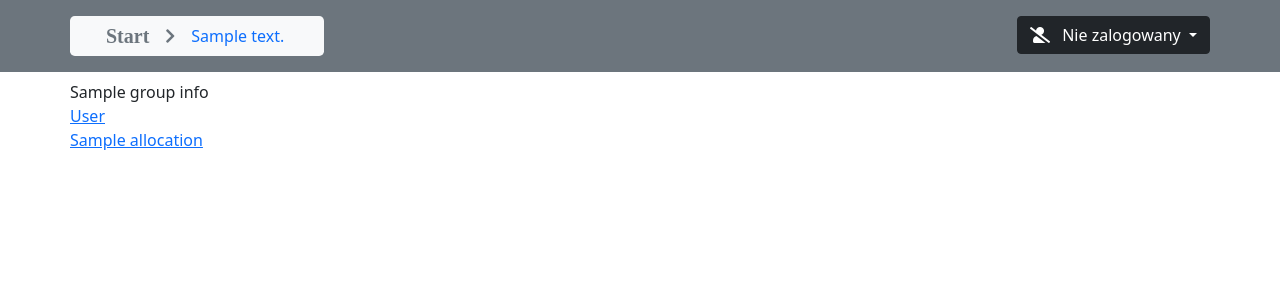
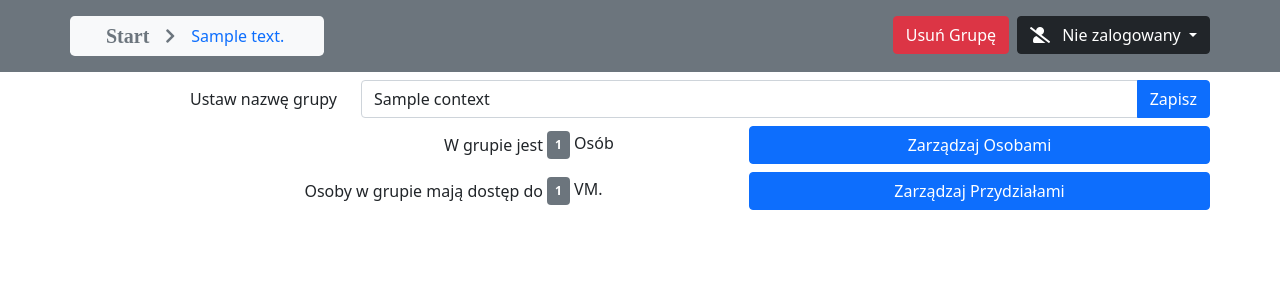
Before and after one commit to piotrenewicz/virtual-computerLab-manager, a Flask app: template templates/group.html in a window 1280 px wide. Shown: the top 300 px of the page. Run offline with Flask 2, Linux system fonts and the light colour scheme; the template is opened without the code that fills it: most values are stand-ins (such as "Sample title", 1, 10 or a date in 2020); parts of the project's set-up code (start-up, migrations or seed data) failed here and were passed over; some libraries are stand-ins or nearby versions.

Commit message:
Big chunk of progress. overview.html is finished. group.html is almost finished (lacks links to views that don't exist yet)

```diff
--- a/templates/group.html
+++ b/templates/group.html
@@ -1,22 +1,63 @@
 {% extends 'base.html' %}
 {% block title %} Kontroler wirtualnych pracowni komputerowych {% endblock %}
 
-{% block content %}
+{% block before_body %}
+    <div class="modal fade" id="deleteConfirmModal" tabindex="-1" aria-labelledby="deleteConfirmModalLabel" aria-hidden="true">
+        <div class="modal-dialog">
+            <div class="modal-content">
+                <div class="modal-header">
+                    <h5 class="modal-title" id="deleteConfirmModalLabel">Usuń Grupę</h5>
+                    <button type="button" class="btn-close" data-bs-dismiss="modal" aria-label="Close"></button>
+                </div>
+                <div class="modal-body">
+                    Czy napewno chcesz usunąć Grupę {{ context['name'] }}?
+                </div>
+                <div class="modal-footer">
+                    <button type="button" class="btn btn-secondary" data-bs-dismiss="modal">Anuluj</button>
+                    <a class="btn btn-danger" href="{{ url_for('core.remove_group', group_id=context['id']) }}">Usuń</a>
+                </div>
+            </div>
+        </div>
+    </div>
+{% endblock %}
+
+{% block user_control %}
+    <button type="button" class="col-auto btn btn-danger" data-bs-toggle="modal" data-bs-target="#deleteConfirmModal">Usuń Grupę</button>
+{% endblock %}
 
 
-
-
-    <div class="row">
-        <div class="col-auto">{{ group_info['name'] }}</div>
-        {% for user in group_info['members'] %}
-            <a class="col-12">
-                {{ user['fullname'] }}
-            </a>
-        {% endfor %}
-        {% for allocation in group_info['alloc'] %}
-            <a class="col-12">
-                {{ allocation['allocationName'] }}
-            </a>
-        {% endfor %}
+{% block content %}
+    <form action="{{ url_for('core.group_detail', group_id=context['id']) }}" method="post">
+        <div class="row mb-2">
+            <label for="InputGroupName" id="InputGroupNameLabel" class="col-sm-3 col-form-label text-end">Ustaw nazwę grupy</label>
+            <div class="col-sm-9">
+                <div class="input-group">
+                    <input type="text" class="form-control" name="InputGroupName" placeholder="Ustaw nazwę grupy!"
+                           aria-label="Set Group Name" aria-describedby="InputGroupNameLabel"
+                           value="{{ context['name'] }}">
+                    <button class="btn btn-primary" type="submit" id="group-name-input">Zapisz</button>
+                </div>
+            </div>
+        </div>
+    </form>
+    <div class="row mb-2 align-items-center">
+        <label class="col-sm-5 text-end pe-0">W grupie jest</label>
+        <div class="ps-1 col-sm-2">
+            <div class="badge p-2 bg-secondary">{{ context['member_count'] }}</div>
+            Osób
+        </div>
+        <div class="col-5">
+            <a class="btn w-100 btn-primary" href="{{ url_for('core.edit_members', group_id=context['id']) }}">Zarządzaj Osobami</a>
+        </div>
+    </div>
+    <div class="row mb-2 align-items-center">
+        <label class="col-sm-5 text-end pe-0">Osoby w grupie mają dostęp do</label>
+        <div class="ps-1 col-sm-2">
+            <div class="badge p-2 bg-secondary">{{ context['alloc_count'] }}</div>
+            VM.
+        </div>
+        <div class="col-5">
+            <a class="btn w-100 btn-primary">Zarządzaj Przydziałami</a>
+        </div>
     </div>
 {% endblock %}
```
Also changed, not shown: subviews/coreview.py (+56 -18 lines), templates/overview.html (+23 -3 lines), utils.py (+9 -0 lines).
